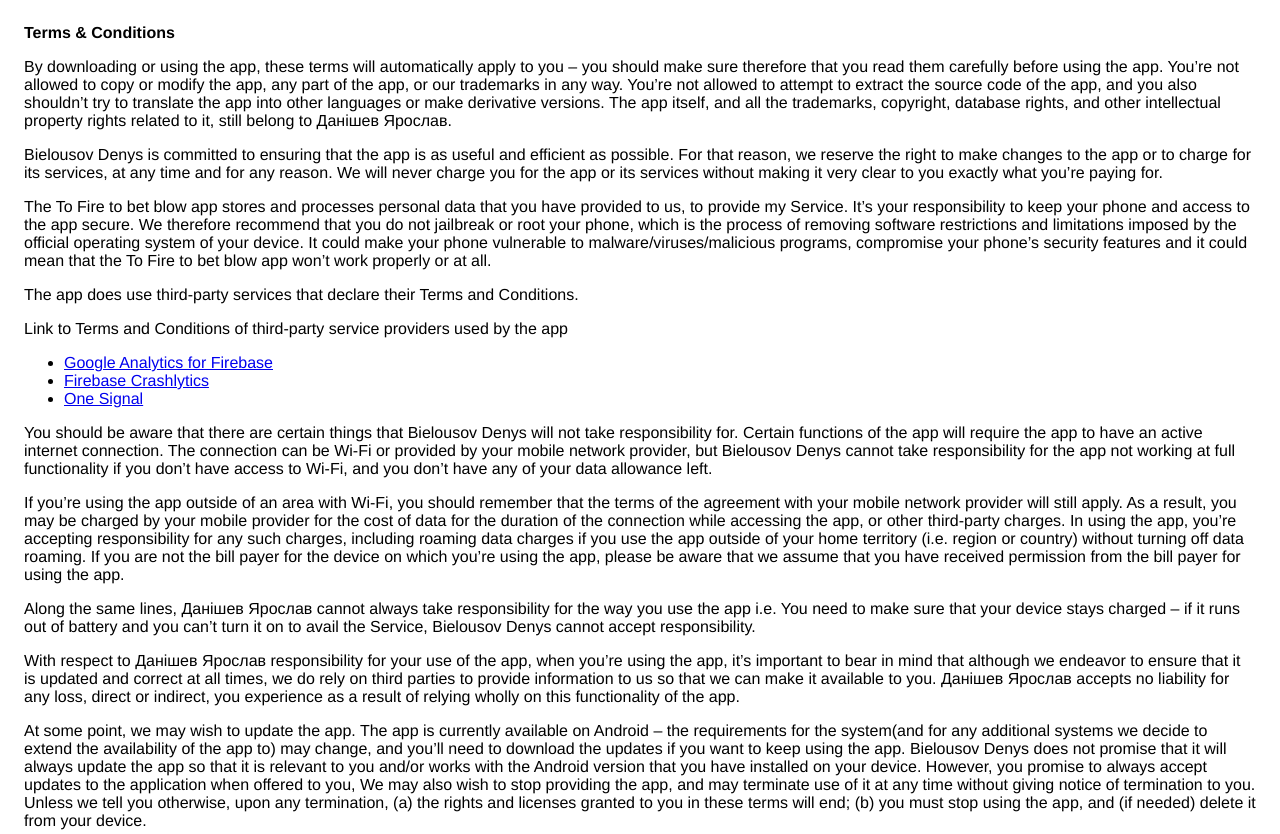
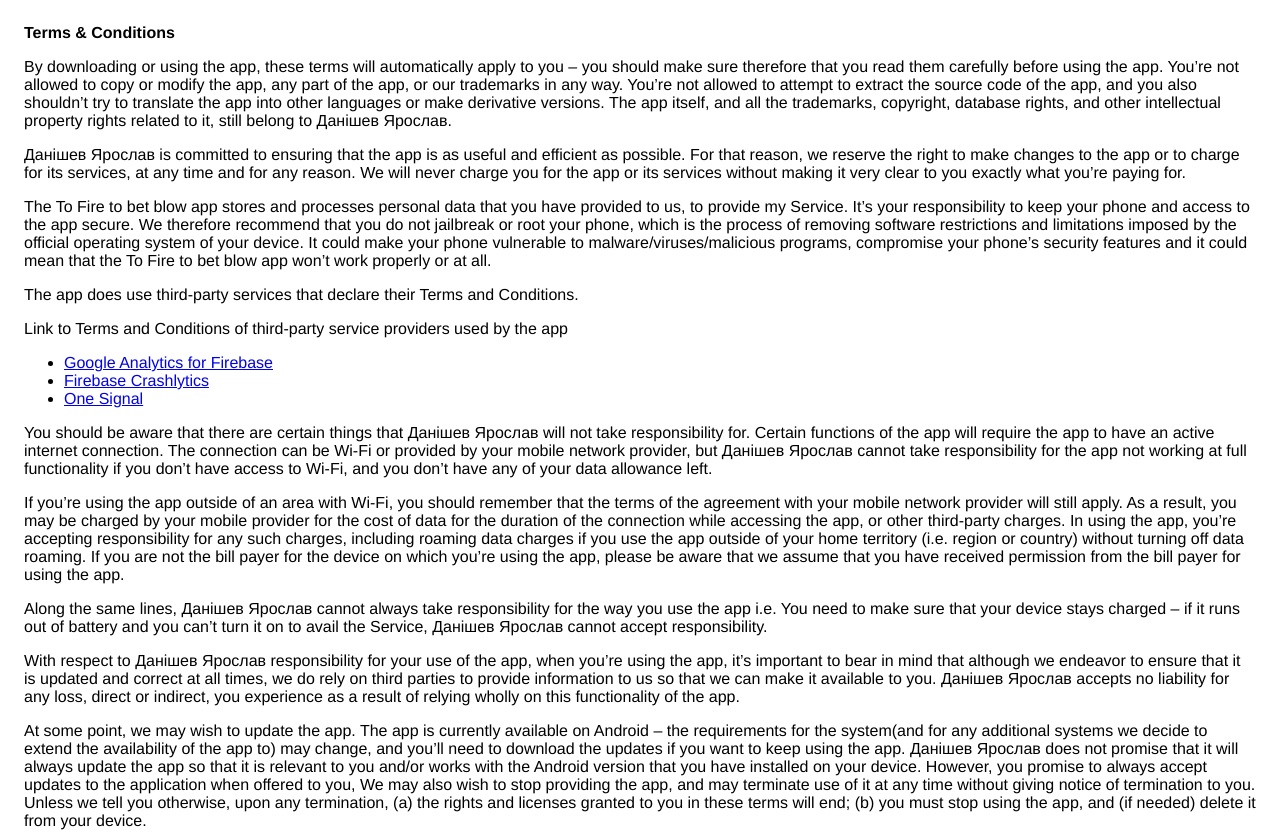
Before and after one commit to ponomarcuk165/ponomarcuk165, a plain HTML site: page TC.html in a window 1280 px wide. Shown: the top 834 px of the page. Drawn offline with Linux system fonts and the light colour scheme.

Commit message:
Update TC.html

```diff
--- a/TC.html
+++ b/TC.html
@@ -19,7 +19,7 @@
                   database rights, and other intellectual property rights related
                   to it, still belong to Данішев Ярослав.
                 </p> <p>
-                  Bielousov Denys is committed to ensuring that the app is
+                  Данішев Ярослав is committed to ensuring that the app is
                   as useful and efficient as possible. For that reason, we
                   reserve the right to make changes to the app or to charge for
                   its services, at any time and for any reason. We will never
@@ -44,10 +44,10 @@
                     providers used by the app
                   </p> <ul><!----><!----><li><a href="https://firebase.google.com/terms/analytics" target="_blank" rel="noopener noreferrer">Google Analytics for Firebase</a></li><li><a href="https://firebase.google.com/terms/crashlytics" target="_blank" rel="noopener noreferrer">Firebase Crashlytics</a></li><!----><!----><!----><!----><!----><!----><!----><!----><!----><!----><li><a href="https://onesignal.com/tos" target="_blank" rel="noopener noreferrer">One Signal</a></li><!----><!----><!----><!----><!----><!----><!----><!----><!----><!----><!----><!----><!----></ul></div> <p>
                   You should be aware that there are certain things that
-                  Bielousov Denys will not take responsibility for. Certain
+                  Данішев Ярослав will not take responsibility for. Certain
                   functions of the app will require the app to have an active
                   internet connection. The connection can be Wi-Fi or provided
-                  by your mobile network provider, but Bielousov Denys
+                  by your mobile network provider, but Данішев Ярослав
                   cannot take responsibility for the app not working at full
                   functionality if you don’t have access to Wi-Fi, and you don’t
                   have any of your data allowance left.
@@ -69,7 +69,7 @@
                   responsibility for the way you use the app i.e. You need to
                   make sure that your device stays charged – if it runs out of
                   battery and you can’t turn it on to avail the Service,
-                  Bielousov Denys cannot accept responsibility.
+                  Данішев Ярослав cannot accept responsibility.
                 </p> <p>
                   With respect to Данішев Ярослав responsibility for your
                   use of the app, when you’re using the app, it’s important to
@@ -85,7 +85,7 @@
                   system(and for any additional systems we
                   decide to extend the availability of the app to) may change,
                   and you’ll need to download the updates if you want to keep
-                  using the app. Bielousov Denys does not promise that it
+                  using the app. Данішев Ярослав does not promise that it
                   will always update the app so that it is relevant to you
                   and/or works with the Android version that you have
                   installed on your device. However, you promise to always
```
